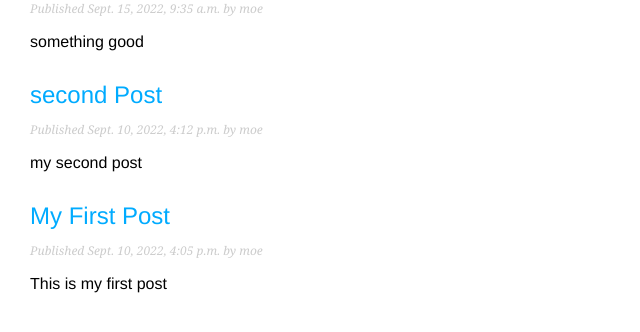
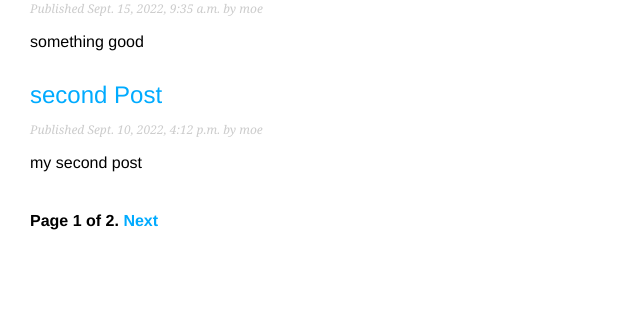
Before and after one commit to MoeAlshidi/Blog_django, a Django app: page /blog/ in a window 1280 px wide. Shown: the part 191-523 px from the top of the page, without its empty margins (0-640 px from the left). Run offline with Django 4.2, Linux system fonts and the light colour scheme; data comes from the database, SQL or seed files in the repository; both versions use the stored data as it was after the commit.

Commit message:
pagination, class view

```diff
--- a/blog/models.py
+++ b/blog/models.py
@@ -18,7 +18,7 @@ class Post(models.Model):
     PUBLISHED='PB','Published'
 
   title=models.CharField(max_length=250)
-  slug=models.SlugField(max_length=250)
+  slug=models.SlugField(max_length=250, unique_for_date='publish')
   body=models.TextField()
   publish=models.DateTimeField(default=timezone.now)
   created=models.DateTimeField(auto_now_add=True)
@@ -40,4 +40,4 @@ class Post(models.Model):
     return self.title
 
   def get_absolute_url(self):
-      return reverse("blog:post_detail", args=[self.pk])
+      return reverse("blog:post_detail", args=[self.publish.year, self.publish.month, self.publish.day,self.slug])
--- a/blog/templates/blog/post/list.html
+++ b/blog/templates/blog/post/list.html
@@ -6,4 +6,4 @@
   <a href="{{post.get_absolute_url}}"> {{ post.title }} </a>
 </h2>
 <p class="date">Published {{ post.publish }} by {{ post.author }}</p>
-{{ post.body|truncatewords:30|linebreaks }} {% endfor %} {% endblock %}
+{{ post.body|truncatewords:30|linebreaks }} {% endfor %} {% include "pagination.html" with page=page_obj %} {% endblock %}
--- /dev/null
+++ b/blog/templates/pagination.html
@@ -0,0 +1,13 @@
+<div class="pagination">
+    <span class="step-links">
+      {% if page.has_previous %}
+        <a href="?page={{ page.previous_page_number }}">Previous</a>
+      {% endif %}
+      <span class="current">
+        Page {{ page.number }} of {{ page.paginator.num_pages }}.
+      </span>
+      {% if page.has_next %}
+        <a href="?page={{ page.next_page_number }}">Next</a>
+      {% endif %}
+    </span>
+  </div>
--- a/blog/urls.py
+++ b/blog/urls.py
@@ -5,6 +5,7 @@ app_name='blog'
 
 urlpatterns = [
     #post views
-    path('',views.post_list, name='post_list'),
-    path('<int:pk>/',views.post_details,name='post_detail')
+    # path('',views.post_list, name='post_list'),
+    path('',views.PostListView.as_view(), name='post_list'),
+    path('<int:year>/<int:month>/<int:day>/<slug:post>/',views.post_details,name='post_detail')
 ]
--- a/blog/views.py
+++ b/blog/views.py
@@ -1,14 +1,41 @@
+from django.views.generic import ListView
 from django.shortcuts import render,get_object_or_404
+from django.core.paginator import Paginator,EmptyPage, PageNotAnInteger
 from .models import Post
 
 # Create your views here.
 
-def post_list(request):
-  posts=Post.published.all()
-  print(posts)
-  return render(request,'blog/post/list.html',{'posts':posts})
+class PostListView(ListView):
+  queryset=Post.published.all();
+  context_object_name='posts';
+  paginate_by=3;
+  template_name='blog/post/list.html';
 
 
-def post_details(request,pk):
-  post=get_object_or_404(Post,pk=pk,status=Post.Status.PUBLISHED)
+
+
+
+# def post_list(request):
+#   post_list=Post.published.all()
+#   #Pagination with 3 posts per page.
+#   paginator=Paginator(post_list,3)
+#   page_number=request.GET.get('page',1)
+#   try:
+#     posts=paginator.page(page_number);
+#   except PageNotAnInteger:
+#     posts= paginator.page(1);
+#   except EmptyPage:
+#     posts=paginator.page(paginator.num_pages);
+
+#   return render(request,'blog/post/list.html',{'posts':posts})
+
+
+def post_details(request,post, year, month, day,):
+  post=get_object_or_404(Post,
+                         status=Post.Status.PUBLISHED,
+                         slug=post,
+                         publish__year=year,
+                         publish__month=month,
+                         publish__day=day,
+                         )
   return render(request,'blog/post/detail.html',{'post':post})
```
Also changed, not shown: blog/migrations/0002_alter_post_slug.py (added), db.sqlite3.
